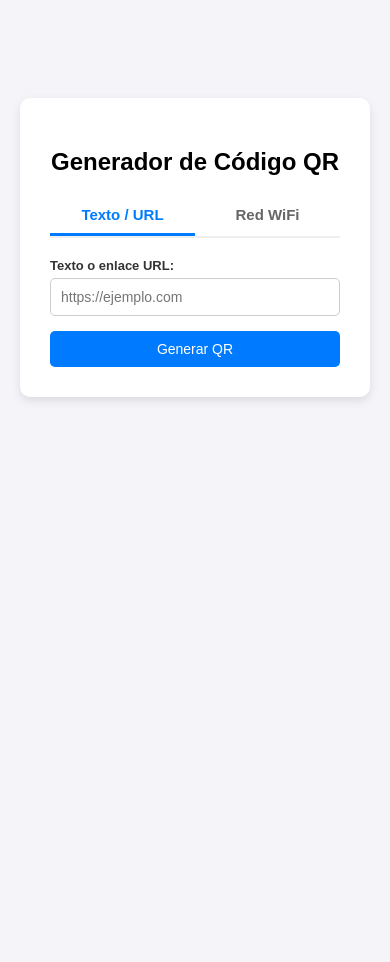
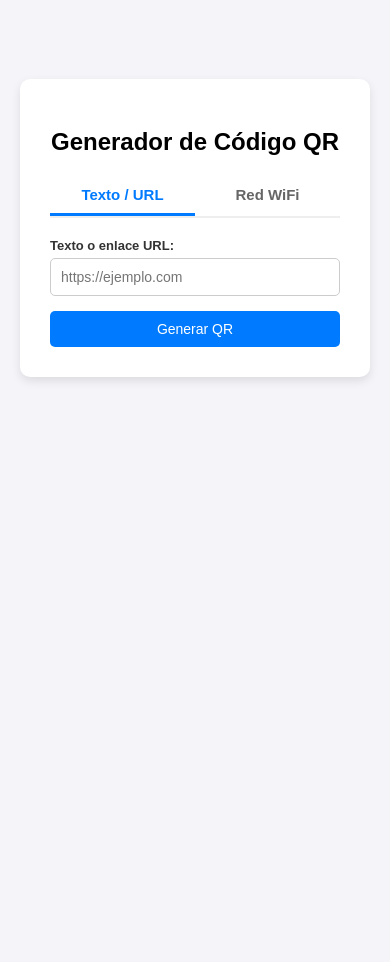
Before and after one commit to iamkevins/qr-pro-web, a Flask app: page / in a window 390 px wide. After the commit the page ends 381 px from the top, so only its background shows below. Run offline with Flask 3, Linux system fonts and the light colour scheme.

Commit message:
Update index.html

```diff
--- a/templates/index.html
+++ b/templates/index.html
@@ -108,7 +108,7 @@
                body {
                   flex-direction: column;
                 justify-content:  flex-start;
-                margin-top: 20%;
+                margin-top: 15%;
                min-height: 100vh;
             }
 
```
